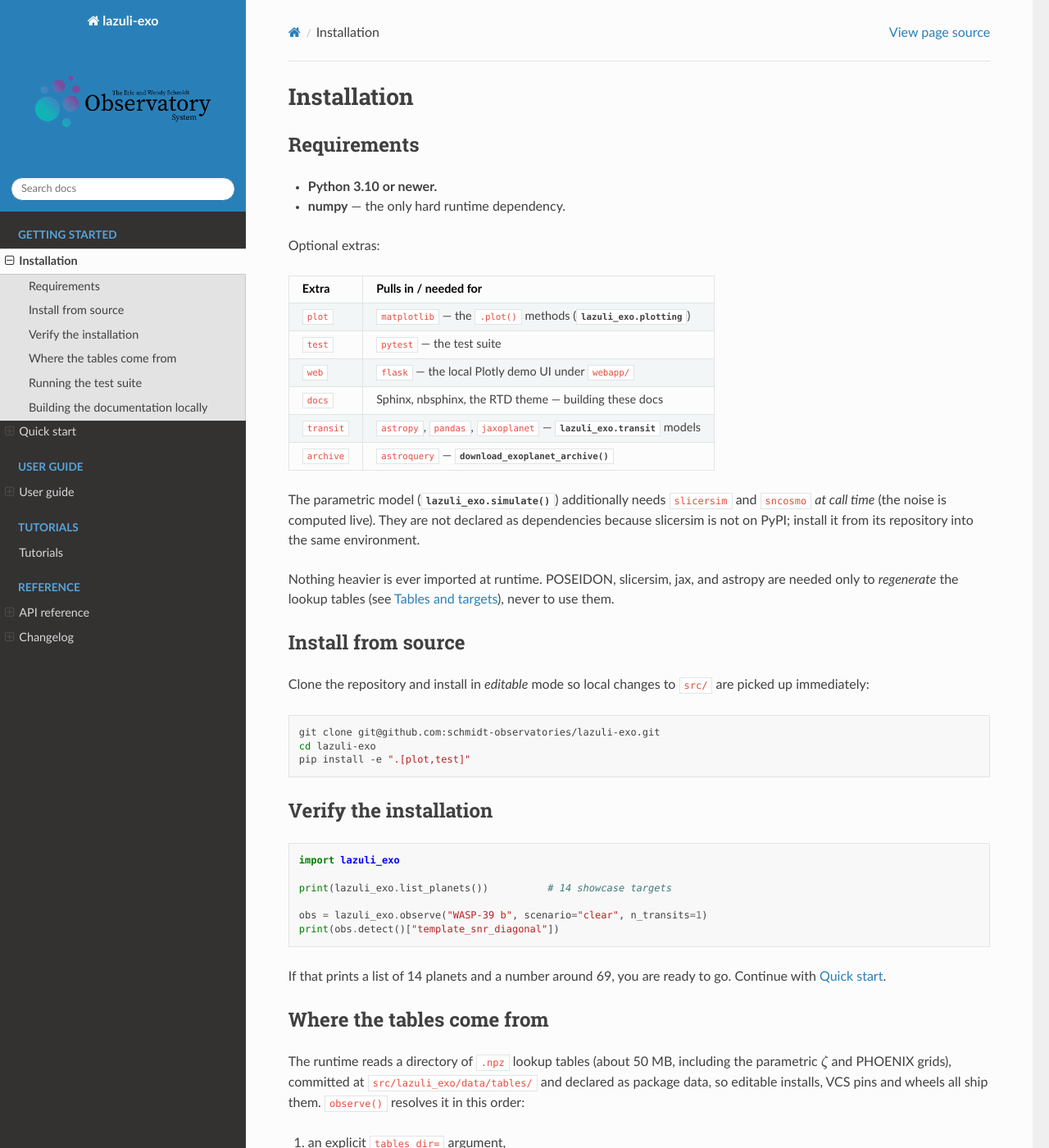
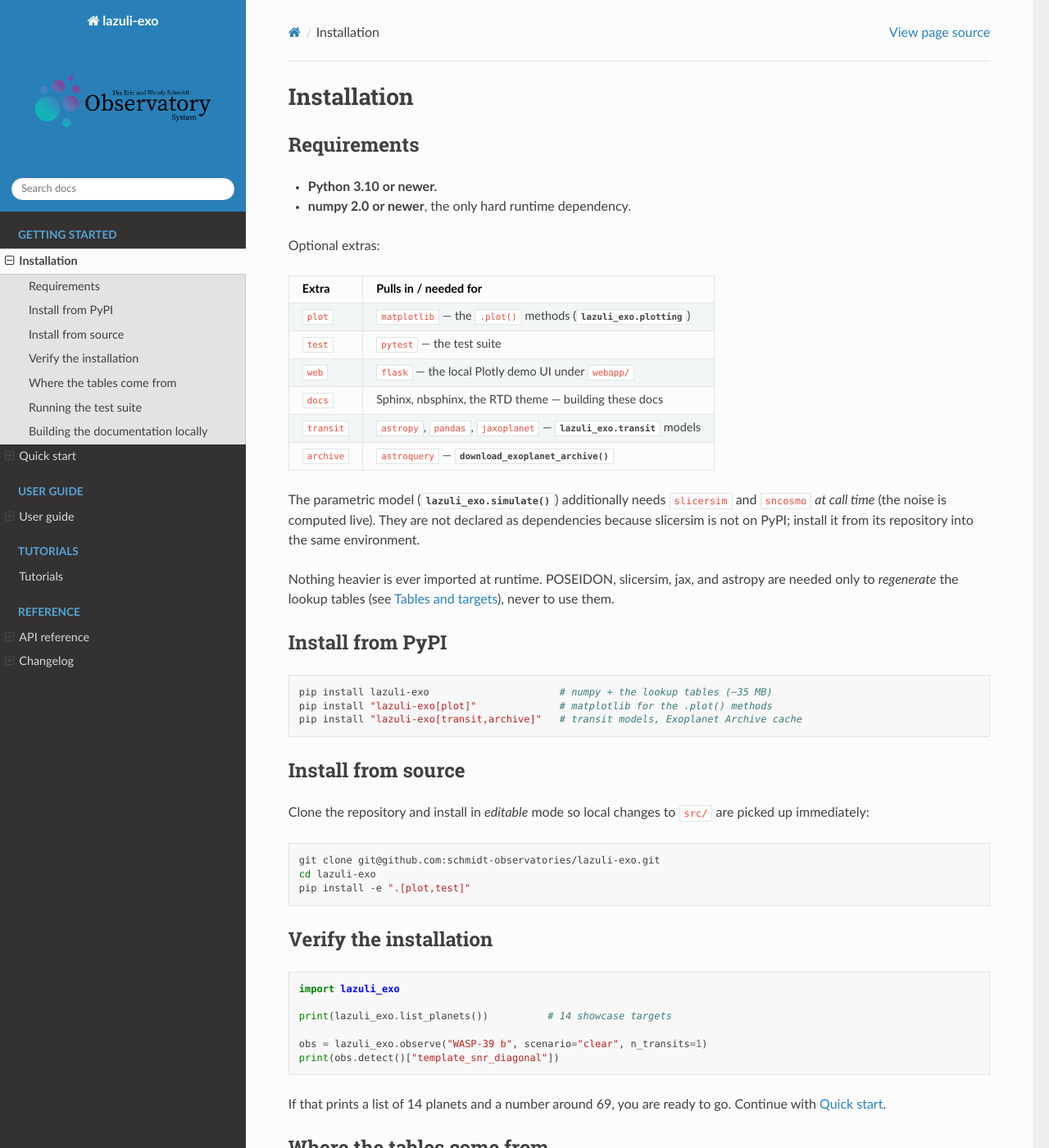
Before and after one commit to schmidt-observatories/lazuli-exo, a Sphinx documentation site: the page built from docs/sphinx/installation.rst, in a window 1280 px wide and 1400 px high. Shown: the whole window at 82% size. Built offline with Sphinx 7.4.7 and the Read the Docs theme 3.1.0, drawn with Linux system fonts in a browser that asks for light colours; pages that are not in the unit, such as notebooks, are missing from menus.

Commit message:
chore(release): #31 scrub: run.sh without --debug, PyPI install docs, CI matrix 3.10-3.13, numpy>=2.0 (#59)
* chore(release): #31 scrub items: run.sh without --debug, PyPI install docs, CI matrix 3.10-3.13, numpy>=2.0

- run.sh binds to 127.0.0.1 and no longer passes --debug (the Werkzeug
  debugger allows code execution from the browser); the comment says how
  to opt in locally.
- README gains a "From PyPI" section listing the extras and where slicersim
  comes from; the source install follows.
- tests.yml runs the suite on Python 3.10, 3.11, 3.12 and 3.13.
- pyproject declares numpy>=2.0: the runtime uses np.trapezoid, which the
  matrix would otherwise only pass by luck of pip picking numpy 2.x.

Co-Authored-By: Claude Fable 5.1 <noreply@anthropic.com>

* docs(release): numpy>=2.0 requirement, PyPI install section and changelog entry for #59

Co-Authored-By: Claude Fable 5.1 <noreply@anthropic.com>

---------

Co-authored-by: Claude Fable 5.1 <noreply@anthropic.com>

```diff
--- a/docs/sphinx/changelog.rst
+++ b/docs/sphinx/changelog.rst
@@ -7,6 +7,10 @@ entries below group the development history by theme rather than by release.
 Unreleased
 ----------
 
+- Release scrub (#31): ``numpy>=2.0`` is declared (the runtime uses
+  ``np.trapezoid``); the test workflow runs on Python 3.10-3.13; ``run.sh``
+  binds to 127.0.0.1 without ``--debug``; README and
+  :doc:`installation` document ``pip install lazuli-exo`` and the extras.
 - Plotting as methods on the result objects: ``obs.plot()`` gained
   ``show_points``, ``units`` ("percent", "ppm", "fraction"), ``label`` and
   ``title`` so scenarios overlay on one Axes; new ``obs.plot_noise()``
--- a/docs/sphinx/installation.rst
+++ b/docs/sphinx/installation.rst
@@ -5,7 +5,7 @@ Requirements
 ------------
 
 - **Python 3.10 or newer.**
-- **numpy** — the only hard runtime dependency.
+- **numpy 2.0 or newer**, the only hard runtime dependency.
 
 Optional extras:
 
@@ -28,6 +28,15 @@ install it from its repository into the same environment.
 Nothing heavier is ever imported at runtime. POSEIDON, slicersim, jax, and
 astropy are needed only to *regenerate* the lookup tables (see
 :doc:`user_guide/tables`), never to use them.
+
+Install from PyPI
+-----------------
+
+.. code-block:: bash
+
+   pip install lazuli-exo                      # numpy + the lookup tables (~35 MB)
+   pip install "lazuli-exo[plot]"              # matplotlib for the .plot() methods
+   pip install "lazuli-exo[transit,archive]"   # transit models, Exoplanet Archive cache
 
 Install from source
 -------------------
--- a/pyproject.toml
+++ b/pyproject.toml
@@ -10,7 +10,7 @@ readme = "README.md"
 license = { text = "BSD-3-Clause" }
 authors = [{ name = "Gudmundur Stefansson", email = "gstefansson@schmidtsciences.org" }]
 requires-python = ">=3.10"
-dependencies = ["numpy"]
+dependencies = ["numpy>=2.0"]   # np.trapezoid
 keywords = ["exoplanets", "transmission spectroscopy", "exposure time calculator", "Lazuli", "integral field spectrograph"]
 classifiers = [
     "Development Status :: 3 - Alpha",
```
Also changed, not shown: README.md (+19 -11 lines), 2 other files.
